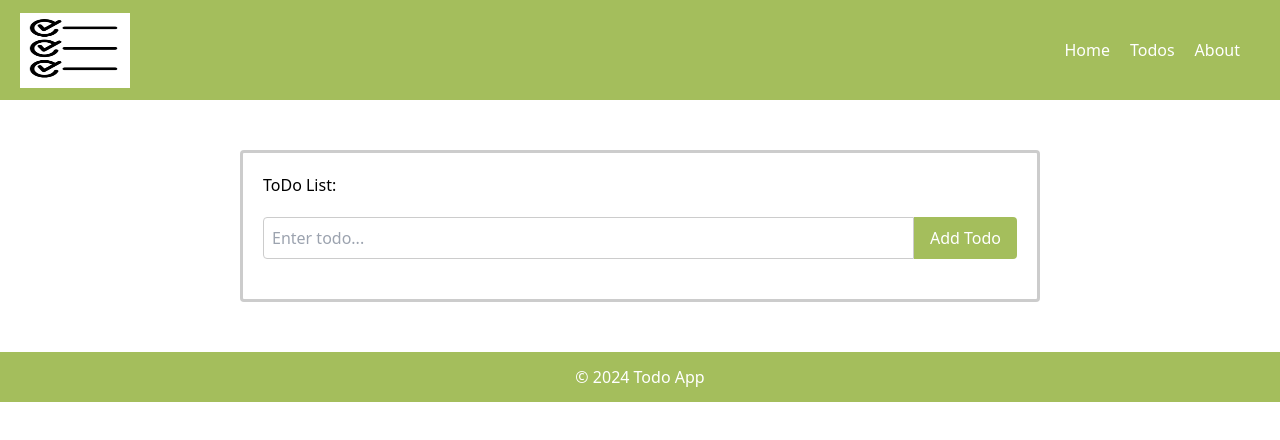
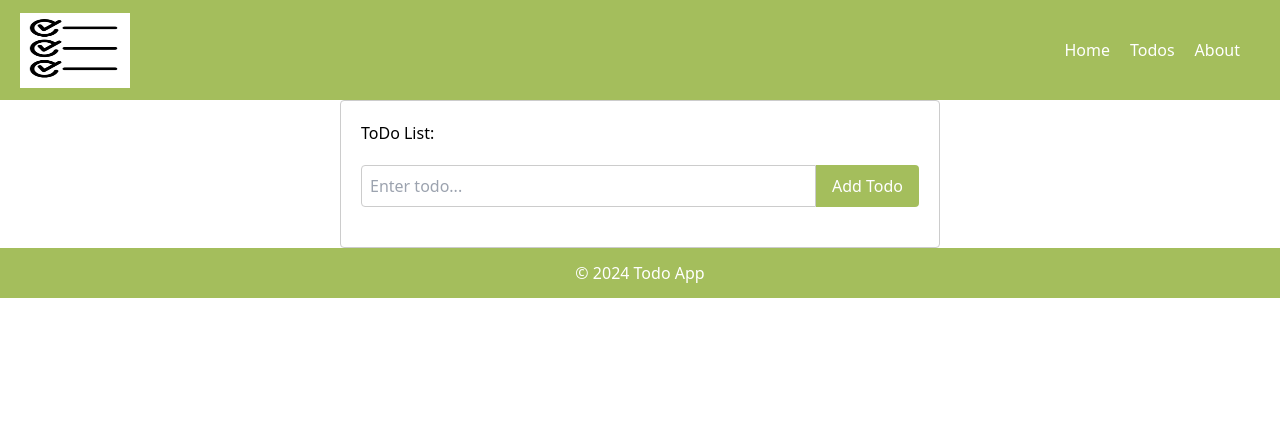
Before and after one commit to RushdaMansuri/ToDo_in_NextJS, a Next.js app in the folder todo/: page / in a window 1280 px wide. Shown: the top 440 px of the page. Built offline with nearby package versions, Linux system fonts and the light colour scheme.

Commit message:
Updated CSS

```diff
--- a/todo/styles/TodoList.module.css
+++ b/todo/styles/TodoList.module.css
@@ -1,15 +1,31 @@
-/* TodoList.module.css */
 .container {
-  max-width: 800px;
-  margin: 50px auto; /* Updated margin */
+  max-width: 600px;
+  margin: 0 auto;
   padding: 20px;
-  border: 3px solid #ccc;
+  border: 1px solid #ccc;
   border-radius: 4px;
 }
 
-
 .h1 {
   text-align: center;
+}
+
+.input[type="text"] {
+  width: 100%;
+  padding: 8px;
+  margin-bottom: 10px;
+  border: 1px solid #ccc;
+  border-radius: 4px;
+}
+
+.button {
+  padding: 8px 16px;
+  margin-left: 10px;
+  border: none;
+  border-radius: 4px;
+  background-color: #007bff;
+  color: white;
+  cursor: pointer;
 }
 
 .ul {
@@ -22,3 +38,11 @@
   align-items: center;
   margin-bottom: 5px;
 }
+
+.li input[type="checkbox"] {
+  margin-right: 10px;
+}
+
+.li button {
+  margin-left: auto;
+}
```
